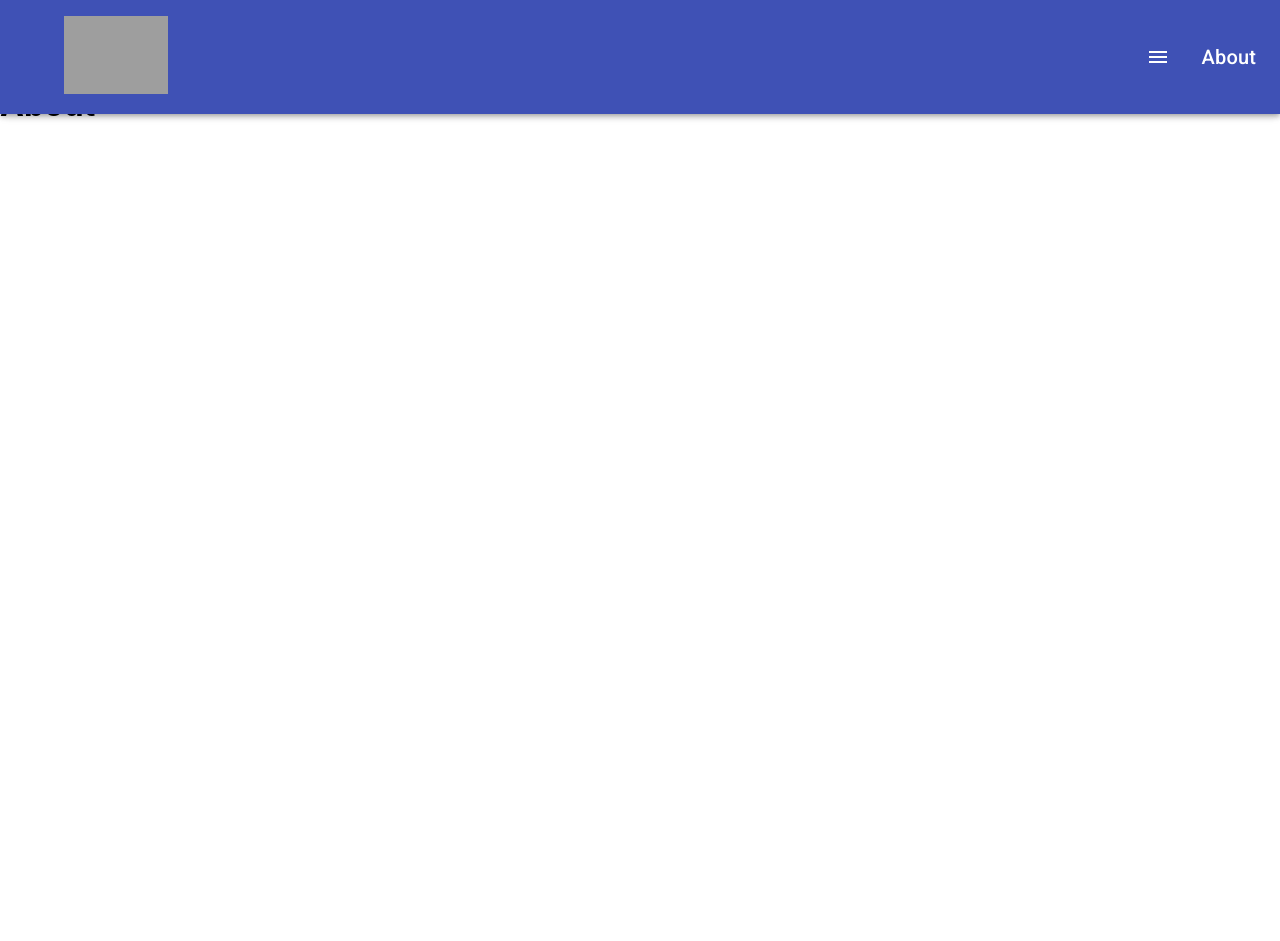
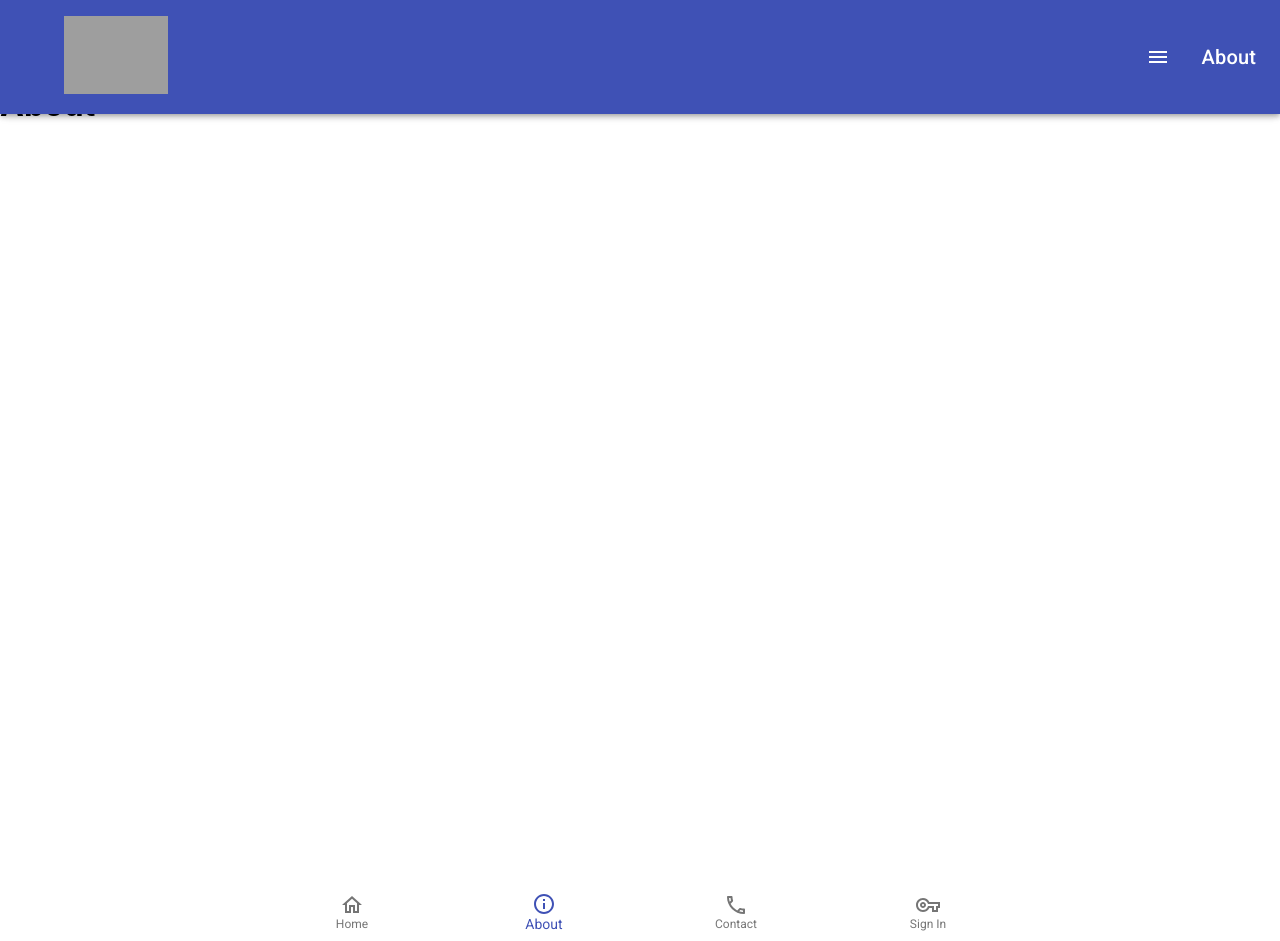
Before and after one commit to japerry911/SkylordsTimekeeping, a React (Create React App) app in the folder frontend/: page /about in a window 1280 px wide. Before the commit the page ends 885 px from the top, so only its background shows below. Built offline with nearby package versions, Linux system fonts and the light colour scheme; grey boxes are pictures that could not be loaded.

Commit message:
Footer outline finished

```diff
--- a/frontend/src/App.js
+++ b/frontend/src/App.js
@@ -1,8 +1,8 @@
 import React from "react";
-import logo from "./logo.svg";
 import "./App.css";
 import Routes from "./router/Routes";
 import MyAppBar from "./components/MyAppBar/MyAppBar";
+import Footer from "./components/Footer/Footer";
 
 function App() {
   return (
@@ -13,6 +13,9 @@ function App() {
       <main>
         <Routes />
       </main>
+      <footer>
+        <Footer />
+      </footer>
     </div>
   );
 }
--- /dev/null
+++ b/frontend/src/components/Footer/Footer.js
@@ -0,0 +1,42 @@
+import React, { useState } from "react";
+import BottomNavigation from "@material-ui/core/BottomNavigation";
+import BottomNavigationAction from "@material-ui/core/BottomNavigationAction";
+import { Link, withRouter } from "react-router-dom";
+import {
+  NONAUTH_ROUTES_ARRAY,
+  FOOTER_NONAUTH_POSTION_OBJECT,
+} from "../../router/routeArrsObjs";
+import { useStyles } from "./FooterStyles";
+
+const Footer = ({ location }) => {
+  const classes = useStyles();
+  const [value, setValue] = useState(
+    FOOTER_NONAUTH_POSTION_OBJECT[location.pathname]
+      ? FOOTER_NONAUTH_POSTION_OBJECT[location.pathname]
+      : -1
+  );
+
+  return (
+    <BottomNavigation
+      value={value}
+      onChange={(event, newValue) => {
+        setValue(newValue);
+      }}
+      showLabels
+    >
+      {NONAUTH_ROUTES_ARRAY.map((routeObject, index) => {
+        return (
+          <BottomNavigationAction
+            key={index}
+            label={routeObject.title}
+            icon={<routeObject.icon />}
+            component={Link}
+            to={routeObject.path}
+          />
+        );
+      })}
+    </BottomNavigation>
+  );
+};
+
+export default withRouter(Footer);
--- /dev/null
+++ b/frontend/src/components/Footer/FooterStyles.js
@@ -0,0 +1,3 @@
+import makeStyles from "@material-ui/core/styles/makeStyles";
+
+export const useStyles = makeStyles((theme) => ({}));
--- a/frontend/src/components/MyDrawer/MyDrawer.js
+++ b/frontend/src/components/MyDrawer/MyDrawer.js
@@ -22,10 +22,11 @@ const MyDrawer = ({ open, onClose, setTitle }) => {
       }}
     >
       <List>
-        {NONAUTH_ROUTES_ARRAY.map((routeObject) => {
+        {NONAUTH_ROUTES_ARRAY.map((routeObject, index) => {
           return (
             <ListItem
               button
+              key={index}
               onClick={() => {
                 setTitle(routeObject.title);
                 onClose();
--- a/frontend/src/router/Routes.js
+++ b/frontend/src/router/Routes.js
@@ -1,12 +1,15 @@
-import React from "react";
-import { Route, Switch } from "react-router-dom";
+import React, { Fragment } from "react";
+import { Route } from "react-router-dom";
 import Home from "../pages/Home/Home";
 import About from "../pages/About/About";
 import Contact from "../pages/Contact/Contact";
 import SignIn from "../pages/SignIn/SignIn";
+import ScrollToTop from "./ScrollToTop";
 
 export default () => (
-  <Switch>
+  <Fragment>
+    <ScrollToTop />
+
     <Route exact path="/" component={Home} />
 
     <Route exact path="/about" component={About} />
@@ -14,5 +17,5 @@ export default () => (
     <Route exact path="/contact" component={Contact} />
 
     <Route exact path="/sign-in" component={SignIn} />
-  </Switch>
+  </Fragment>
 );
--- /dev/null
+++ b/frontend/src/router/ScrollToTop.js
@@ -0,0 +1,18 @@
+import { useEffect } from "react";
+import { withRouter } from "react-router-dom";
+
+const ScrollToTop = ({ history }) => {
+  useEffect(() => {
+    const unlisten = history.listen(() => {
+      window.scrollTo(0, 0);
+    });
+
+    return () => {
+      unlisten();
+    };
+  }, [history]);
+
+  return null;
+};
+
+export default withRouter(ScrollToTop);
--- a/frontend/src/router/routeArrsObjs.js
+++ b/frontend/src/router/routeArrsObjs.js
@@ -16,3 +16,10 @@ export const ROUTES_OBJECT = {
   "/contact": "Contact",
   "/sign-in": "Sign In",
 };
+
+export const FOOTER_NONAUTH_POSTION_OBJECT = {
+  "/": 0,
+  "/about": 1,
+  "/contact": 2,
+  "/sign-in": 3,
+};
```
Also changed, not shown: frontend/src/logo.svg (deleted).
